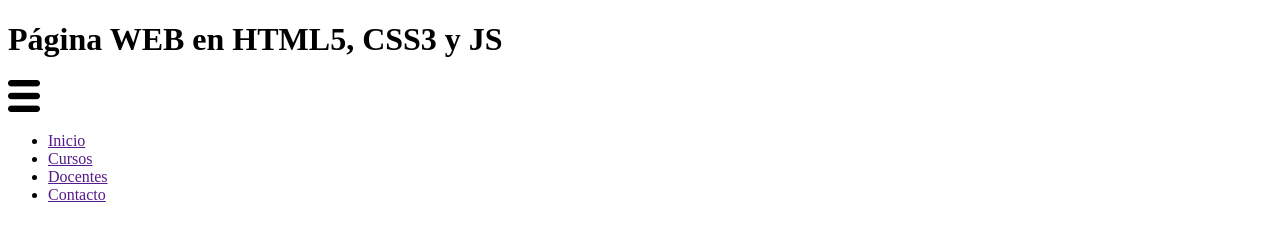
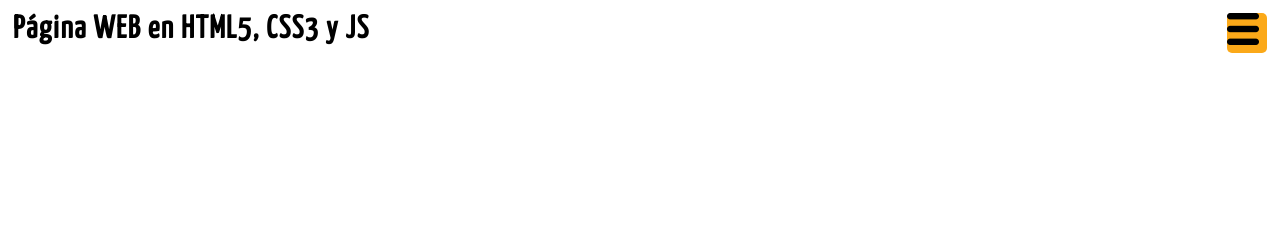
Before and after one commit to bar2blues/pagina_web, a plain HTML site: page index.html in a window 1280 px wide. Drawn offline with nearby package versions, Linux system fonts and the light colour scheme.

Commit message:
segundo commit

```diff
--- a/css/style.css
+++ b/css/style.css
@@ -1,3 +1,80 @@
+@import url('https://fonts.googleapis.com/css?family=Yanone+Kaffeesatz');
+@import url('https://fonts.googleapis.com/css?family=Open+Sans');
+
+* {
+    box-sizing: border-box;
+}
+
+img {
+    display: block;
+    max-width: 100%;
+}
+
+body {
+    font-family: 'Open Sans', sans-serif;
+}
+
+h1 ,h2 ,h3 ,h4 ,h5 ,h6 {
+    font-family: 'Yanone Kaffeesatz', sans-serif;
+    letter-spacing: 1.5px;
+}
+
+/*------------------------HEADER---------------------------*/
+.header {
+    height: 60px;
+}
+
+.header .contenedor {
+    display: flex;
+    justify-content: space-between;
+}
+
+.logo, .icon-menu {
+    margin: 5px;
+}
+
 .icon-menu {
+    display: block;
+    width: 40px;
+    height: 40px;
+    font-size: 30px;
+    background: #FBA919;
+    color: #fff;
+    text-align: center;
+    line-height: 40px;
+    border-radius: 5px;
+    margin-left: auto;
+    cursor: pointer;
+}
 
+/*------------------------MENU--------------------------*/
+
+.nav {
+    position: absolute;
+    top: 60px;
+    left: -100%;
+    width: 100%;
 }
+
+.menu {
+    list-style: none;
+    padding: 0;
+    margin: 0;
+}
+
+.menu__link {
+   display: block;
+    padding: 15px;
+    background: #FBA919;
+    text-decoration: none;
+    color: #fff;
+}
+
+.menu__link:hover {
+    background: #fff;
+    color: #FBA919;
+}
+
+.mostrar {
+    left: 0;
+}
--- a/index.html
+++ b/index.html
@@ -11,16 +11,17 @@
     <header class="header">
         <div class="contenedor">
             <h1 class="logo">Página WEB en HTML5, CSS3 y JS</h1>
-            <span class="icon-menu"><img src="img/icon-menu.png"></span>
-            <nav class="nav">
+            <span class="icon-menu" id="btn-menu"><img src="img/icon-menu.png"></span>
+            <nav class="nav" id="nav">
                 <ul class="menu">
-                    <li class="menu__link"><a href="">Inicio</a></li>
-                    <li class="menu__link"><a href="">Cursos</a></li>
-                    <li class="menu__link"><a href="">Docentes</a></li>
-                    <li class="menu__link"><a href="">Contacto</a></li>
+                    <li class="menu__item"><a class="menu__link" href="">Inicio</a></li>
+                    <li class="menu__item"><a class="menu__link" href="">Cursos</a></li>
+                    <li class="menu__item"><a class="menu__link" href="">Docentes</a></li>
+                    <li class="menu__item"><a class="menu__link" href="">Contacto</a></li>
                 </ul>
             </nav>
         </div>
     </header>
+    <script src="js/menu.js"></script>
 </body>
 </html>
--- /dev/null
+++ b/js/menu.js
@@ -0,0 +1,6 @@
+var btnMenu = document.getElementById('btn-menu');
+var nav = document.getElementById('nav');
+
+btnMenu.addEventListener('click', function () {
+    nav.classList.toggle('mostrar');
+});
```
Also changed, not shown: js/js.js (deleted).
